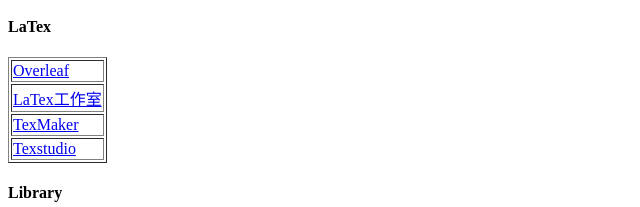
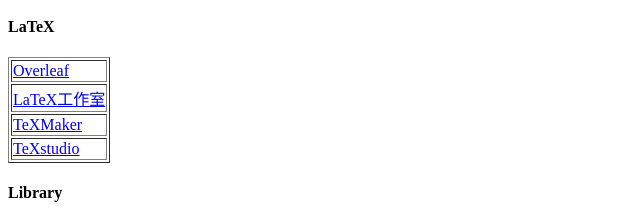
Before and after one commit to fumianUP/fumianUP.github.io, a plain HTML site: page res.html in a window 1280 px wide. Shown: the part 935-1142 px from the top of the page, 0-640 px from the left. Drawn offline with Linux system fonts and the light colour scheme.

Commit message:
fix res.html

```diff
--- a/res.html
+++ b/res.html
@@ -126,22 +126,22 @@
 
 </table>
 
-<h4>LaTex</h4>
+<h4>LaTeX</h4>
 <table border="1">
   <tr>
     <td><a href="https://www.overleaf.com/project">Overleaf</a></td>
   </tr>
 
   <tr>
-    <td><a href="https://www.latexstudio.net/page/tex-documents/">LaTex工作室</a></td>
+    <td><a href="https://www.latexstudio.net/page/tex-documents/">LaTeX工作室</a></td>
   </tr>
 
   <tr>
-    <td><a href="https://www.xm1math.net/texmaker/">TexMaker</a></td>
+    <td><a href="https://www.xm1math.net/texmaker/">TeXMaker</a></td>
   </tr>
 
   <tr>
-    <td><a href="https://www.texstudio.org/">Texstudio</a></td>
+    <td><a href="https://www.texstudio.org/">TeXstudio</a></td>
   </tr>
 </table>
 
```
